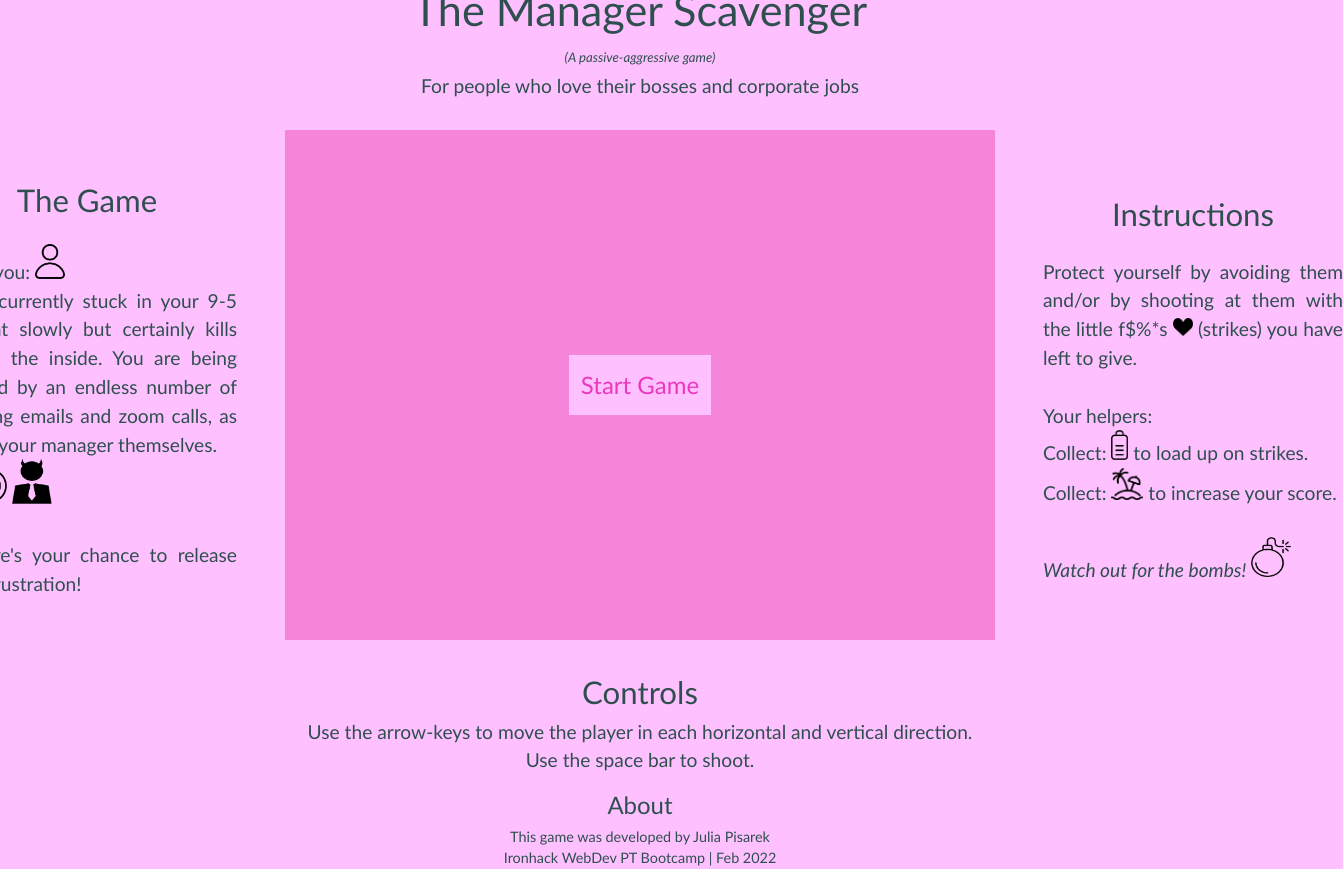
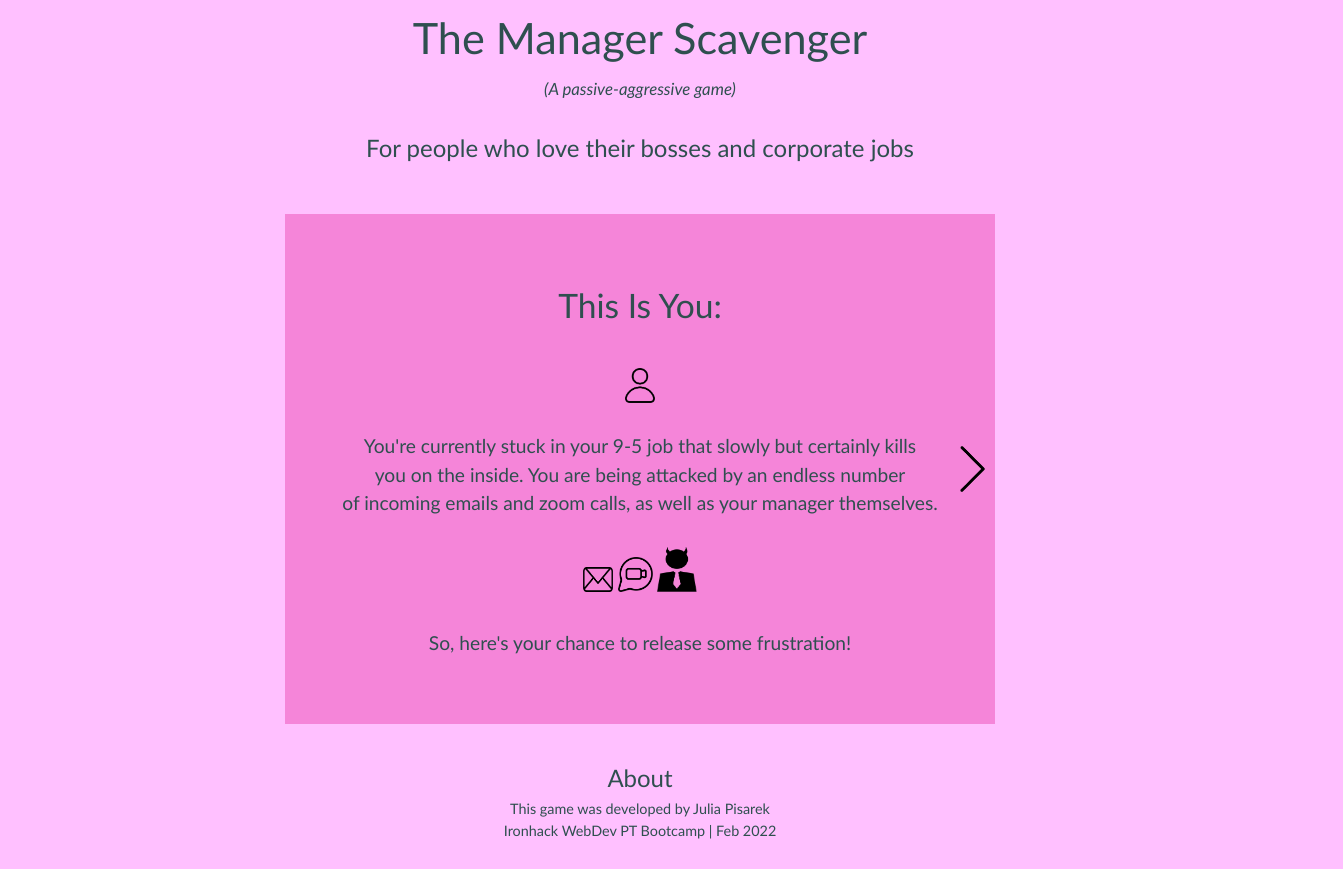
Before and after one commit to juliapsrk/the-manager-scavenger, a plain HTML site: page index.html in a window 1280 px wide. Shown: the whole page, 1343 px wide, since content can reach past the window. After the commit the page ends 841 px from the top, so only its background shows below. Drawn offline with Linux system fonts and the light colour scheme.

Commit message:
instruction screen and buttons added

```diff
--- a/index.html
+++ b/index.html
@@ -6,7 +6,6 @@
     <title>the-manager-scavenger</title>
     <!-- <link rel="shortcut icon" href="#"> -->
     <link href="styles/style.css" rel="stylesheet" type="text/css" />
-
   </head>
 
   <body>
@@ -18,47 +17,78 @@
 
     <div class="midSection">
       <div class="instructions">
-        <h3>The Game</h3>
+        <!-- <h3>The Game</h3>
         <p class="gameAndInstructionsP">
           This is you: <img class="inLinePlayer" src="/images/player.png" />
-        </br>
+          <br />
           You're currently stuck in your 9-5 job that slowly but certainly kills
-          you on the inside. You are being attacked by an endless number of incoming
-          emails and zoom calls, as well as your manager themselves.
-        </br>
+          you on the inside. You are being attacked by an endless number of
+          incoming emails and zoom calls, as well as your manager themselves.
+          <br />
           <img class="inLineEmail" src="/images/enemy-email.png" />
           <img class="inLineMeeting" src="/images/enemy-meeting.png" />
           <img class="inLineBoss" src="/images/enemy-boss.png" />
-        </br>
-        </br>
-          So, here's your chance to release some frustration!</br>
-        </p>
+          <br />
+          <br />
+          So, here's your chance to release some frustration!<br />
+        </p> -->
       </div>
 
       <div class="gameScreen">
-        <div class="screen">
         <!-- hasn't started yet -->
-          <!-- <div class="screen" id="theGame">
-            <button type="button" class="buttonNext">
-              <img src="/images/buttonNext.png" class="buttonNextImage" />
+        <div class="screen" id="information-screen">
+          <h2>This Is You:</h2>
+          <br />
+          <p class="gameAndInstructionsP">
+            <img class="inLinePlayer" src="/images/player.png" />
+            <br />
+            <br />
+            You're currently stuck in your 9-5 job that slowly but certainly
+            kills <br />you on the inside. You are being attacked by an endless
+            number <br />of incoming emails and zoom calls, as well as your
+            manager themselves.
+            <br />
+            <br />
+            <img class="inLineEmail" src="/images/enemy-email.png" />
+            <img class="inLineMeeting" src="/images/enemy-meeting.png" />
+            <img class="inLineBoss" src="/images/enemy-boss.png" />
+            <br />
+            <br />
+            So, here's your chance to release some frustration!<br />
+          </p>
+          <button type="button" class="nextButton">
+            <img src="/images/buttonNext.png" class="nextButtonImage" />
           </button>
         </div>
-          <div class="screen" id="instructions">
-            <button type="button" class="buttonNext">
-              <img src="/images/buttonNext.png" class="buttonNextImage" />
+
+        <div class="screen" id="start-screen" style="display: none">
+          <h3>Instructions</h3>
+          <p class="gameAndInstructionsP">
+            Protect yourself by avoiding them and/or by shooting at them
+            <br />with the little f$%*s
+            <img class="inLineStrike" src="/images/strike.png" /> (strikes) you
+            have left to give.<br />
+            <br />
+            Collect <img class="inLinePack" src="/images/strikePack.png" /> to
+            load up on strikes and
+            <img class="inLinePowerUp" src="/images/powerUp.png" /> to increase
+            your score. <br />
+            <em> Watch out for the bombs!</em>
+            <img class="inLineBossAttack" src="/images/bossAttack2.png" />
+          </p>
+
+          <h3>Controls</h3>
+          <p>
+            Use the arrow-keys to move the player in each horizontal and
+            vertical <br />direction. Use the space bar to shoot.
+          </p>
+          <br />
+          <button type="button" class="backButton">
+            <img src="/images/buttonBack.png" class="backButtonImage" />
           </button>
-            <button type="button" class="buttonBack">
-              <img src="/images/buttonBack.png" class="buttonBackImage" />
-            </button>
+          <button type="button" class="playButton">Start Game</button>
         </div>
-          <div class="screen" id="controls">
-            <button type="button" class="buttonBack">
-              <img src="/images/buttonBack.png" class="buttonBackImage" />
-            </button>
-          </div> -->
-          <div class="screen" id="start-screen">
-            <button>Start Game</button>
-          </div>
+
         <!-- playing -->
         <div class="screen" id="playing-screen" style="display: none">
           <canvas width="700" height="500"></canvas>
@@ -66,46 +96,46 @@
             <img src="/images/pause.png" class="pauseImage" />
           </button>
         </div>
+
         <!-- has lost -->
         <div class="screen" id="game-over-screen" style="display: none">
-
           <h3>
-              You may have killed off <span id="killsText">something wrong if you can read this</span>
+            You may have killed off
+            <span id="killsText">something wrong if you can read this</span>
             enemies, but still:
           </h3>
           <h2>You Lost</h2>
           <h3>and you're still stuck in your 9-5 job.</h3>
           <h5>To get a chance at obtaining freedom:</h5>
-            <button>Try Again</button>
-          </div>
+          <button class="tryAgainButton">Try Again</button>
         </div>
       </div>
 
       <div class="controls">
-        <h3>Instructions</h3>
+        <!-- <h3>Instructions</h3>
         <p class="gameAndInstructionsP">
-          Protect yourself by avoiding them and/or by shooting at them with the little f$%*s
-          <img class="inLineStrike" src="/images/strike.png" /> (strikes) you have left to give.</br></br>
-          Your helpers: </br>
-          Collect: <img class="inLinePack" src="/images/strikePack.png" /> to load up on strikes. </br>
-          Collect: <img class="inLinePowerUp" src="/images/powerUp.png" /> to increase your score. </br></br>
-          <em> Watch out for the bombs!</em>  <img class="inLineBossAttack" src="/images/bossAttack2.png" />
-        </p>
+          Protect yourself by avoiding them and/or by shooting at them with the
+          little f$%*s
+          <img class="inLineStrike" src="/images/strike.png" /> (strikes) you
+          have left to give.<br />
+          Your helpers: <br />
+          Collect: <img class="inLinePack" src="/images/strikePack.png" /> to
+          load up on strikes. <br />
+          Collect: <img class="inLinePowerUp" src="/images/powerUp.png" /> to
+          increase your score. <br />
+          <em> Watch out for the bombs!</em>
+          <img class="inLineBossAttack" src="/images/bossAttack2.png" />
+        </p> -->
       </div>
     </div>
 
     <div class="aboutSection">
       <footer>
-        <h2>Controls</h2>
-        <p>Use the arrow-keys to move the player in each horizontal and vertical
-          direction. Use the space bar to shoot.
-        </p>
         <h4>About</h4>
         <h5>
           This game was developed by Julia Pisarek
-        </br>
-          Ironhack WebDev PT
-          Bootcamp | Feb 2022
+          <br />
+          Ironhack WebDev PT Bootcamp | Feb 2022
         </h5>
       </footer>
     </div>
--- a/scripts/script.js
+++ b/scripts/script.js
@@ -1,20 +1,33 @@
 const canvasElement = document.querySelector('canvas');
+
+const informationScreenElement = document.getElementById('information-screen');
 
 const startScreenElement = document.getElementById('start-screen');
 const playingScreenElement = document.getElementById('playing-screen');
 const endScreenElement = document.getElementById('game-over-screen');
 
-const startButton = startScreenElement.querySelector('button');
+const nextButton = informationScreenElement.querySelector('.nextButton');
+const backButton = startScreenElement.querySelector('.backButton');
+const startButton = startScreenElement.querySelector('.playButton');
 const pauseButton = playingScreenElement.querySelector('.pauseButton');
-const tryAgainButton = endScreenElement.querySelector('button');
+const tryAgainButton = endScreenElement.querySelector('.tryAgainButton');
 
 const screenElements = {
+  information: informationScreenElement,
   start: startScreenElement,
   play: playingScreenElement,
   end: endScreenElement
 };
 
 const game = new Game(canvasElement, screenElements);
+
+nextButton.addEventListener('click', () => {
+  game.displayScreen('start');
+});
+
+backButton.addEventListener('click', () => {
+  game.displayScreen('information');
+});
 
 startButton.addEventListener('click', () => {
   game.start();
--- a/styles/style.css
+++ b/styles/style.css
@@ -16,6 +16,10 @@
   line-height: 1.5;
   font-size: 1.5em;
   text-align: center;
+}
+
+img {
+  max-width: 100%;
 }
 
 /* title, subtitle */
@@ -68,22 +72,6 @@
   margin-bottom: 20px;
 }
 
-p {
-  font-size: 0.8em;
-  font-weight: lighter;
-  margin: 0;
-  margin-bottom: 5px;
-  text-align: center;
-}
-
-.gameAndInstructionsP {
-  font-size: 0.8em;
-  font-weight: lighter;
-  margin: 0;
-  margin-bottom: 5px;
-  text-align: justify;
-}
-
 h4 {
   font-size: 1em;
   font-weight: normal;
@@ -99,14 +87,23 @@
 }
 
 h6 {
-  font-size: 0.55em;
+  font-size: 0.7em;
   font-weight: lighter;
   margin-top: 0.1em;
   margin-bottom: 5px;
   font-style: italic;
 }
 
-/* left */
+.screen p {
+  color: darkslategrey;
+  font-size: 0.8em;
+  font-weight: lighter;
+  text-align: center;
+  margin: 0;
+  margin-bottom: 5px;
+}
+
+/* left
 .midSection .instructions {
   display: flex;
   flex-direction: column;
@@ -114,7 +111,7 @@
   justify-content: center;
   align-items: center;
   width: 300px;
-}
+} */
 
 /* center */
 .midSection .gameScreen {
@@ -126,7 +123,7 @@
   margin: 1em 2em;
 }
 
-/* right */
+/* right
 .midSection .controls {
   display: flex;
   flex-direction: column;
@@ -134,7 +131,7 @@
   justify-content: center;
   align-items: center;
   width: 300px;
-}
+} */
 
 .gameScreen .screen {
   background-color: rgb(245, 133, 217);
@@ -159,17 +156,22 @@
   position: relative;
 }
 
+#information-screen {
+  background-color: rgb(245, 133, 217);
+  width: 700px;
+  height: 500px;
+  padding: 5px;
+  display: flex;
+  flex-direction: column;
+  justify-content: center;
+  align-items: center;
+  position: relative;
+}
+
 canvas {
   display: flex;
   object-fit: none;
   object-position: top left;
-}
-
-.screen p {
-  color: darkslategrey;
-  font-size: 0.8em;
-  font-weight: lighter;
-  text-align: justify;
 }
 
 .screen h2 {
@@ -181,8 +183,8 @@
 .screen h3 {
   color: darkslategrey;
   font-size: 1em;
-  font-weight: lighter;
-  margin: 0;
+  font-weight: normal;
+  margin: 15px;
 }
 
 .screen h5 {
@@ -193,7 +195,7 @@
   margin-bottom: 20px;
 }
 
-button {
+.playButton {
   font: inherit;
   font-weight: 350;
   background-color: rgb(255, 192, 255);
@@ -214,39 +216,42 @@
   top: 5px;
   left: auto;
   right: 10px;
+  border: 0;
 }
-/*
-.buttonNext {
+
+.nextButton {
   background-color: transparent;
   padding: 0;
   width: 25px;
-  height: 20px;
+  height: 50px;
   justify-content: flex-end;
   align-items: baseline;
   position: absolute;
-  top: 5px;
+  top: auto;
   left: auto;
   right: 10px;
+  border: 0;
 }
 
-.buttonBack {
+.backButton {
   background-color: transparent;
   padding: 0;
   width: 25px;
-  height: 20px;
-  justify-content: flex-end;
-  align-items: baseline;
+  height: 50px;
+  justify-content: center;
+  align-items: center;
   position: absolute;
-  top: 5px;
-  left: auto;
-  right: 10px;
-} */
+  top: auto;
+  left: 10px;
+  right: auto;
+  border: 0;
+}
 
 .pauseImage {
   width: 25px;
   height: 20px;
 }
-/*
+
 .buttonNextImage {
   width: 25px;
   height: 20px;
@@ -255,7 +260,7 @@
 .buttonBackImage {
   width: 25px;
   height: 20px;
-} */
+}
 
 .inLinePlayer {
   display: inline-block;
@@ -289,8 +294,8 @@
 
 .inLinePack {
   display: inline-block;
-  width: 17px;
-  height: 30px;
+  width: 15px;
+  height: 27px;
 }
 
 .inLinePowerUp {
@@ -301,6 +306,6 @@
 
 .inLineBossAttack {
   display: inline-block;
-  width: 40px;
-  height: 40px;
+  width: 35px;
+  height: 35px;
 }
```
Lines whose indentation alone changed are shown as unchanged.
